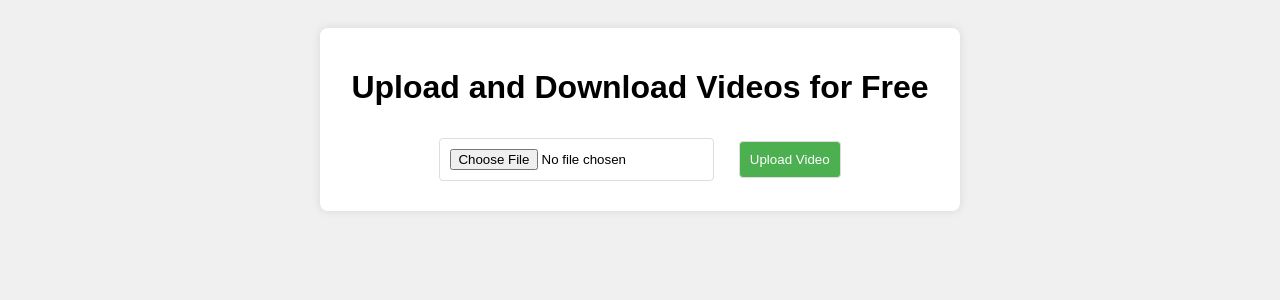
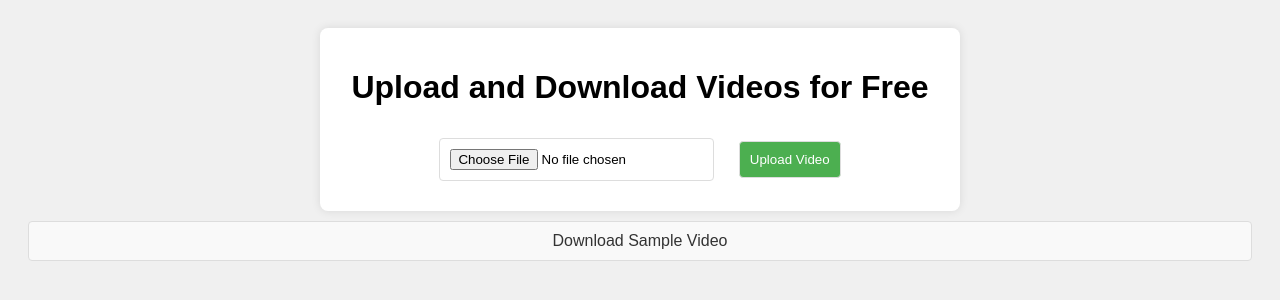
Before and after one commit to GAJANANGIJE/JETHAMOVIES, a plain HTML site: page index.html in a window 1280 px wide. Drawn offline with Linux system fonts and the light colour scheme.

Commit message:
Add files via upload

```diff
--- a/index.html
+++ b/index.html
@@ -71,3 +71,6 @@
     </script>
 </body>
 </html>
+<div id="videoLinks">
+    <a href="https://mega.nz/file/tT9zEJaL#gvHEmwsDGp9VCqslG_4IvlaIOEvV1O-Veo98xm2cNQo>" class="video-link">Download Sample Video</a>
+</div>
```
